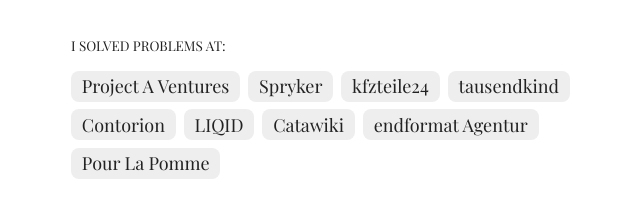
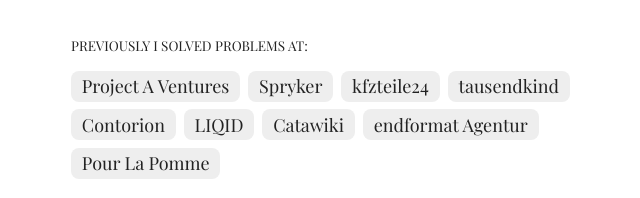
Before and after one commit to mstraube/mstraube.github.io, a plain HTML site: page index.html in a window 1280 px wide. Shown: the part 384-582 px from the top of the page, 269-909 px from the left. Drawn offline with nearby package versions, Linux system fonts and the light colour scheme; a web font is replaced by a local one.

Commit message:
Update index.html

```diff
--- a/index.html
+++ b/index.html
@@ -38,7 +38,7 @@
                 </ul>
             </div>
             <ul class="work">
-                <li>I solved problems at:</li>
+                <li>Previously I solved problems at:</li>
                 <li>Project A Ventures</li>
                 <li>Spryker</li>
                 <li>kfzteile24</li>
```
